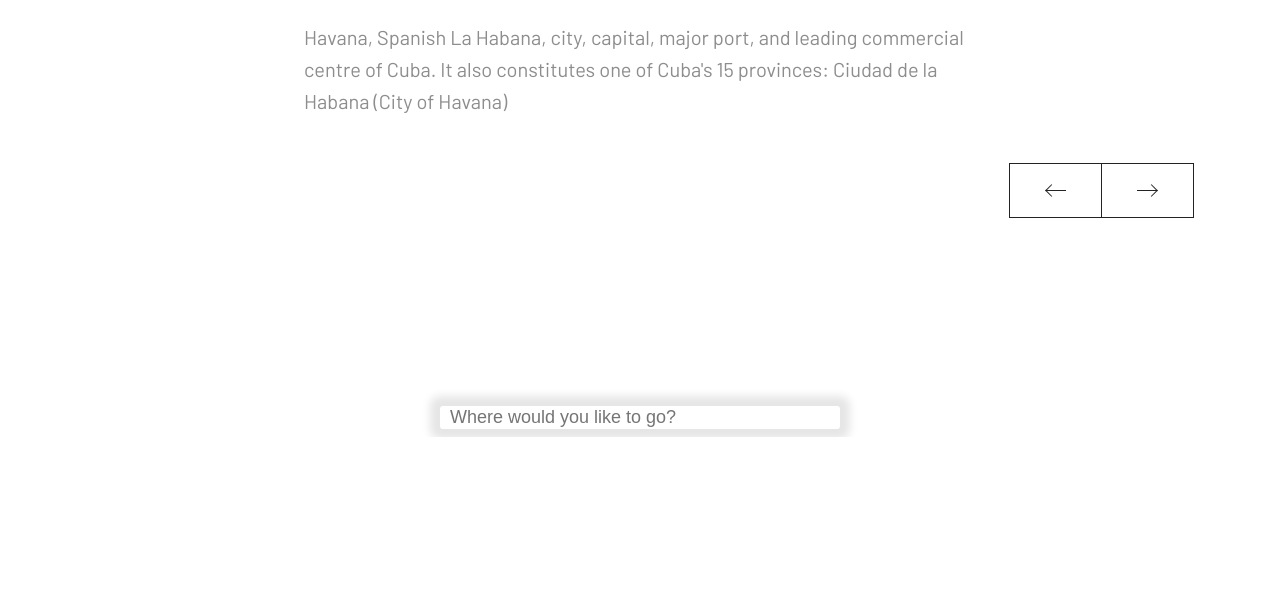
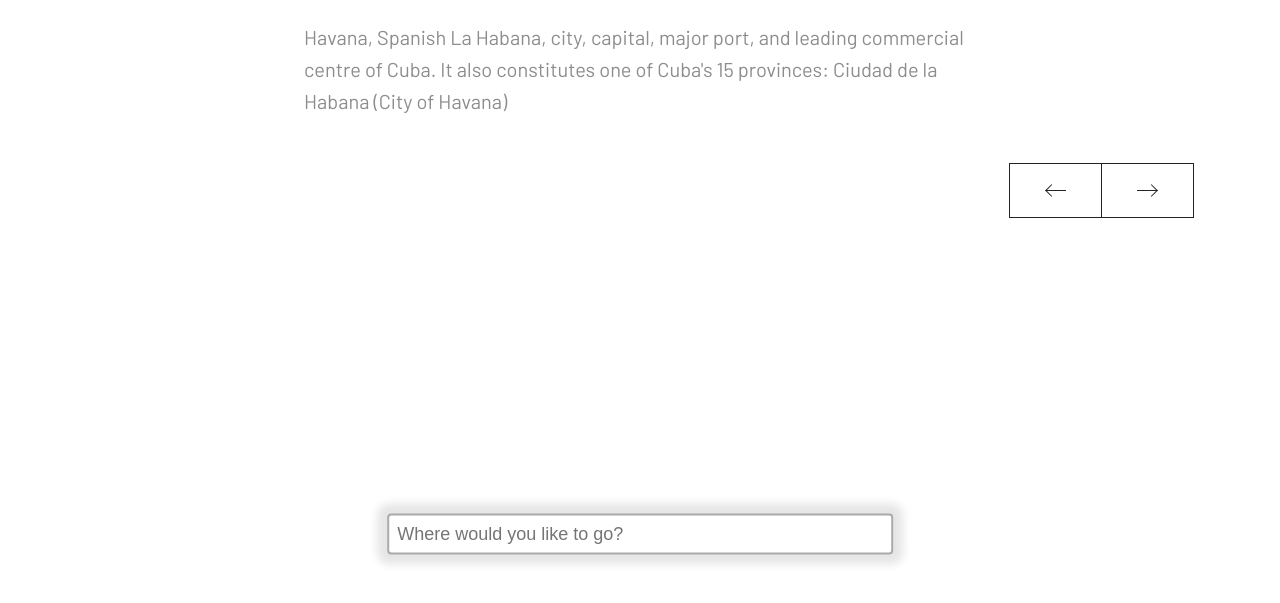
Before and after one commit to iAmoghy/1984-Website, a plain HTML site: page index.html in a window 1280 px wide. Shown: the part 637-1240 px from the top of the page. Before the commit the page ends 1074 px from the top, so only its background shows below. Drawn offline with Linux system fonts and the light colour scheme.

Commit message:
Update styles.css

```diff
--- a/styles.css
+++ b/styles.css
@@ -871,16 +871,20 @@ button {
 
 
 
+.location {
+  height: 70vh;
+  position: relative;
+}
 
-
-.entry {
-  height: 10vh;
-}
 
 
 input[type="text"] {
   display: block;
   margin : 0 auto;
+  position: absolute;
+  left: 50%;
+  top: 50%;
+  transform: translate(-50%, -50%);
 }
 
 
@@ -889,7 +893,7 @@ input[type='text']{
   color: #333;
   padding-left: 10px;
   padding-right: 10px;
-  width: 400px;
+  width: 200px;
   margin-top: 10rem;
 
   transition: box-shadow 320ms;
@@ -911,3 +915,19 @@ input[type='text']:focus {
 input:-moz-placeholder {
   color: #cccccc;
 }
+
+input[type=text]{
+  width: 40%;
+  border:2px solid #aaa;
+  border-radius:4px;
+  margin:8px 0;
+  outline:none;
+  padding:8px;
+  box-sizing:border-box;
+  transition:.3s;
+}
+
+input[type=text]:focus{
+  border-color:dodgerBlue;
+  box-shadow:0 0 8px 0 dodgerBlue;
+}
```
